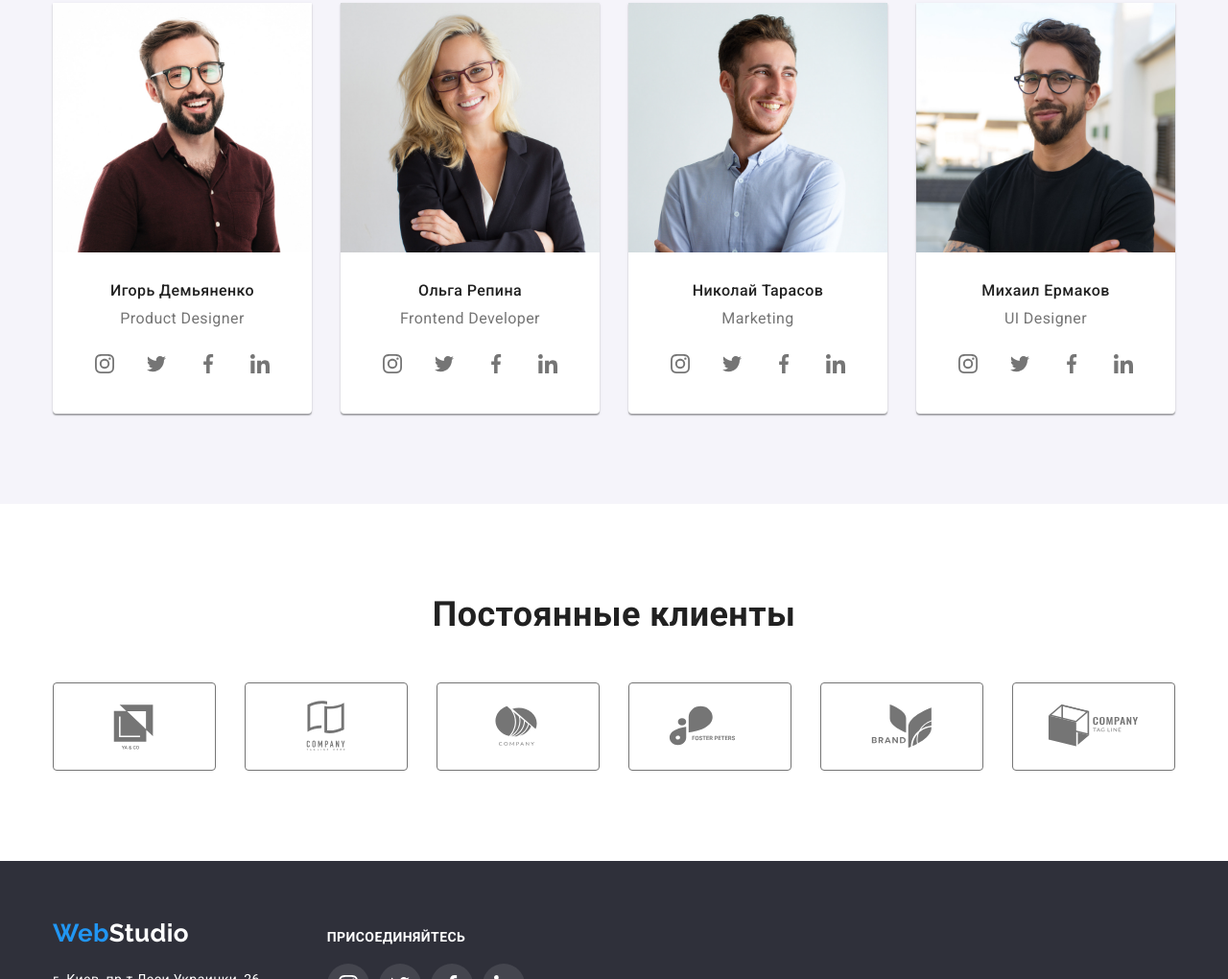
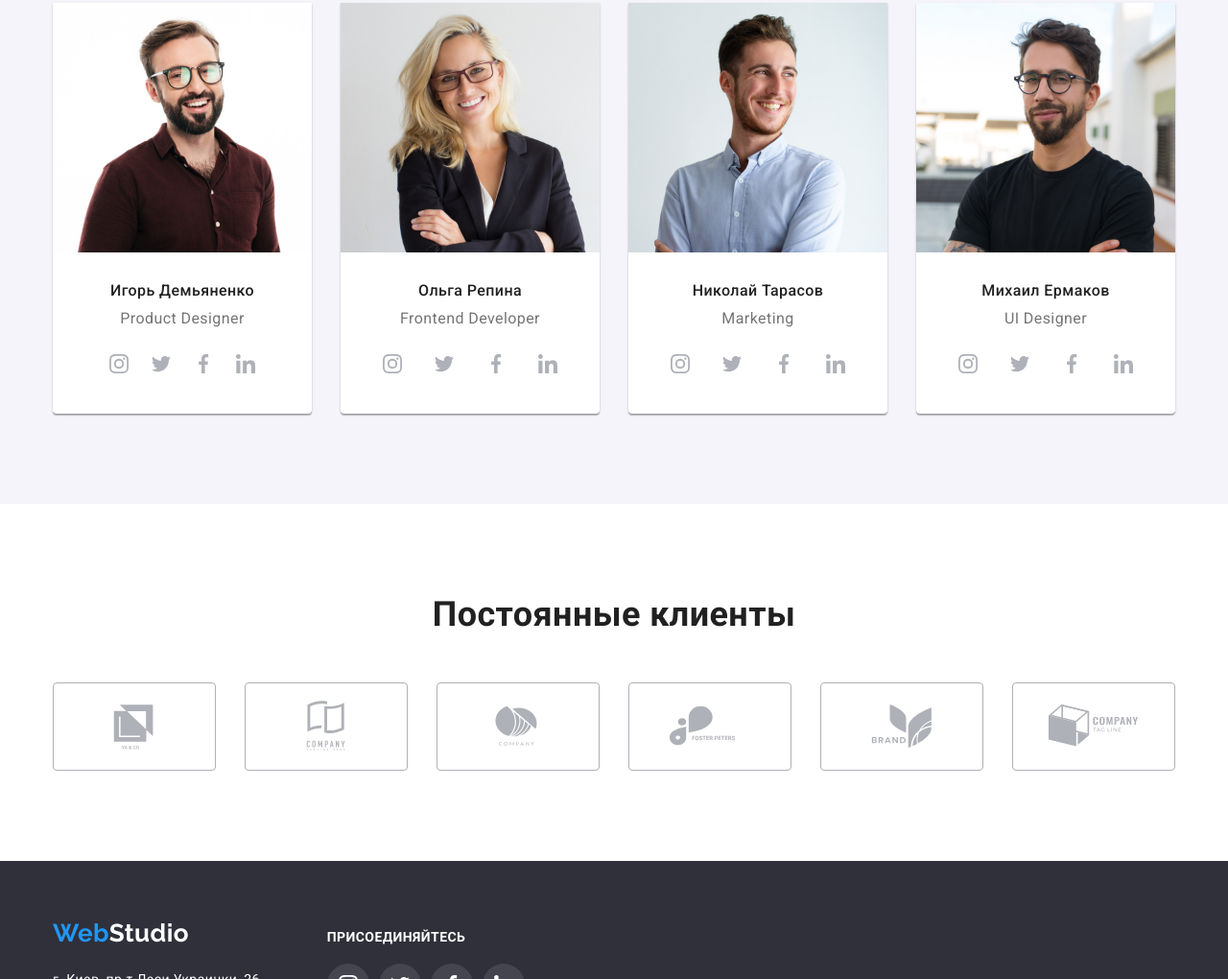
Before and after one commit to Dmitriyoley/goit-markup-hw-04, a plain HTML site: page index.html in a window 1280 px wide. Shown: the part 1780-2800 px from the top of the page at 96% size. Drawn offline with nearby package versions, Linux system fonts and the light colour scheme.

Commit message:
hw4-edits

```diff
--- a/css/styles.css
+++ b/css/styles.css
@@ -7,6 +7,7 @@
   --primery-text-color: #757575;
   --primery-white-color: #ffffff;
   --primery-title-color: #212121;
+  --primery-icon-color: #afb1b8;
   --accent-color: #2196f3;
   --secondary-bg-color: #2f303a;
   --third-bg-color: #f5f4fa;
@@ -59,7 +60,7 @@ height: auto;
 }
 /* Seite nav */
 .header {
-  border-bottom: 1px solid #ECECEC;
+  border-bottom: 1px solid #ececec;
 }
 .header-container {
   display: flex;
@@ -110,7 +111,7 @@ height: auto;
 .navi-contact {
   margin-left: auto;
 }
-.navi-contact-mail{
+.navi-contact-item {
   margin-right: 50px;
 }
 .navi-contact-mail,
@@ -139,8 +140,11 @@ height: auto;
 }
 /* Hero */
 .hero {
+  max-width: 1600px;
   padding-top: 200px;
   padding-bottom: 200px;
+  margin-left: auto;
+  margin-right: auto;
 
   background-color: var(--secondary-bg-color);
   letter-spacing: 0.06em;
@@ -180,13 +184,11 @@ background-repeat: no-repeat;
   cursor: pointer;
   border: none;
   border-radius: 4px;
-
 }
 /* Hang */
 .hang-list {
   display: flex;
   align-items: center;
-
 }
 .hang-item {
   margin-right: 30px;
@@ -196,6 +198,9 @@ background-repeat: no-repeat;
 }
 
 .hang-box {
+  display: flex;
+  align-items: center;
+  justify-content: center;
   margin-bottom: 30px;
   width: 270px;
   height: 120px;
@@ -203,9 +208,6 @@ background-repeat: no-repeat;
   border-radius: 4px;
 }
 
-.hang-icon {
-  margin: 25px 100px;
-}
 .hang-subtitle {
   margin-bottom: 10px;
   font-size: 14px;
@@ -233,7 +235,7 @@ background-repeat: no-repeat;
   line-height: 1.17;
   text-align: center;
 }
-.product-list{
+.product-list {
   display: flex;
   align-items: center;
 }
@@ -256,14 +258,14 @@ background-repeat: no-repeat;
 .team-list {
   display: flex;
   align-items: center;
+  justify-content: center;
 }
 .team-item {
   background: var(--primery-white-color);
-  box-shadow: 0px 1px 3px rgba(0, 0, 0, 0.12), 0px 1px 1px rgba(0, 0, 0, 0.14), 0px 2px 1px rgba(0, 0, 0, 0.2);
+  box-shadow: 0px 1px 3px rgba(0, 0, 0, 0.12), 0px 1px 1px rgba(0, 0, 0, 0.14),
+    0px 2px 1px rgba(0, 0, 0, 0.2);
   border-radius: 0px 0px 4px 4px;
-
 }
-
 
 .team-list .team-item + .team-item {
   margin-left: 30px;
@@ -300,9 +302,9 @@ background-repeat: no-repeat;
   width: 44px;
   height: 44px;
   border-radius: 50%;
-  color: var(--primery-text-color);
+  color: var(--primery-icon-color);
 }
-.team-icon-link:not(:last-child) {
+.team-icon-item:not(:last-child) {
   margin-right: 10px;
 }
 .team-icon-link:hover,
@@ -337,12 +339,11 @@ fill: var(--primery-white-color);
   display: flex;
   width: 170px;
   height: 92px;
-  border: 1px solid var(--primery-text-color);
+  border: 1px solid var(--primery-icon-color);
   border-radius: 4px;
   align-items: center;
   justify-content: center;
-  color: var(--primery-text-color);
-
+  color: var(--primery-icon-color);
 }
 
 .clients-link:hover,
@@ -374,7 +375,6 @@ fill: var(--primery-white-color);
 .page-filters-btn {
   padding: 6px 22px;
 
-
   background-color: var(--third-bg-color);
   color: var(--primery-title-color);
   cursor: pointer;
@@ -391,9 +391,7 @@ fill: var(--primery-white-color);
   background-color: var(--accent-color);
   color: var(--primery-white-color);
   box-shadow: 0px 2px 2px 0px rgba(0, 0, 0, 0.12),
-   0px 1px 2px 0px rgba(0, 0, 0, 0.08),
-   0px 3px 1px 0px rgba(0, 0, 0, 0.1);
-
+    0px 1px 2px 0px rgba(0, 0, 0, 0.08), 0px 3px 1px 0px rgba(0, 0, 0, 0.1);
 }
 .page-list {
   display: flex;
@@ -408,7 +406,7 @@ fill: var(--primery-white-color);
 .page-list-item:nth-child(3n) {
   margin-right: 0;
 }
-.page-list-item:nth-last-child(-n + 3){
+.page-list-item:nth-last-child(-n + 3) {
   margin-bottom: 0;
 }
 .page-item-link {
@@ -417,16 +415,14 @@ fill: var(--primery-white-color);
 }
 .page-item-link:hover,
 .page-item-link:focus {
-  box-shadow: 0px 1px 1px rgba(0, 0, 0, 0.12),
-   0px 4px 4px rgba(0, 0, 0, 0.06),
+  box-shadow: 0px 1px 1px rgba(0, 0, 0, 0.12), 0px 4px 4px rgba(0, 0, 0, 0.06),
     1px 4px 6px rgba(0, 0, 0, 0.16);
-
 }
 .page-item-box {
   padding: 20px 24px;
-  border-left: 1px solid #EEEEEE ;
-  border-bottom: 1px solid #EEEEEE ;
-  border-right: 1px solid #EEEEEE ;
+  border-left: 1px solid #eeeeee;
+  border-bottom: 1px solid #eeeeee;
+  border-right: 1px solid #eeeeee;
 }
 .page-subtitle {
   color: var(--primery-title-color);
@@ -448,7 +444,6 @@ fill: var(--primery-white-color);
 
   background-color: var(--secondary-bg-color);
   color: var(--primery-white-color);
-
 }
 .footer .container {
   display: flex;
@@ -466,7 +461,6 @@ fill: var(--primery-white-color);
   font-weight: 700;
   line-height: 1.19;
   text-decoration: none;
-
 }
 .footer-logo-first-part {
   color: var(--accent-color);
@@ -484,10 +478,10 @@ fill: var(--primery-white-color);
   color: var(--primery-white-color);
   line-height: 24px;
 }
- .footer-list-item{
+.footer-list-item {
   margin-bottom: 9px;
 }
-.footer-list-item:last-child{
+.footer-list-item:last-child {
   margin-bottom: 0;
 }
 .footer-mail,
@@ -503,15 +497,11 @@ fill: var(--primery-white-color);
 .footer-tel:focus {
   color: var(--accent-color);
 }
-.footer-social-box {
 
-}
 .footer-social-text {
   font-weight: 700;
   text-transform: uppercase;
   margin-bottom: 20px;
-
-
 }
 .footer-social-list {
   display: flex;
@@ -526,8 +516,7 @@ margin-bottom: 20px;
   height: 44px;
   border-radius: 50%;
   color: var(--primery-title-color);
-  background:var(--fourth-bg-color)
-
+  background: var(--fourth-bg-color);
 }
 .footer-social-link:hover,
 .footer-social-link:focus {
--- a/index.html
+++ b/index.html
@@ -118,28 +118,36 @@
                     <div class="team-item-box">
                         <h3  class="teammate-name">Игорь Демьяненко</h3>
                         <p  class="teammate-major">Product Designer</p>
-                        <div class="team-social">
+                        <ul class="team-social">
+                            <li>
                                 <a href="instagram.com" class="team-icon-link">
                                     <svg class="team-icon" width="20" height="20">
                                         <use href="./images/icons.svg#icon-instagram"></use>
                                     </svg>
                                 </a>
+                            </li>
+                            <li>
                                 <a href="twitter.com" class="team-icon-link">
                                     <svg class="team-icon" width="20" height="20">
                                         <use href="./images/icons.svg#icon-twitter"></use>
                                     </svg>
                                 </a>
+                            </li>
+                            <li>
                                 <a href="facebook.com" class="team-icon-link">
                                     <svg class="team-icon" width="20" height="20">
                                         <use href="./images/icons.svg#icon-facebook"></use>
                                     </svg>
                                 </a>
+                            </li>
+                            <li>
                                 <a href="linkedin.com" class="team-icon-link">
                                     <svg class="team-icon" width="20" height="20">
                                         <use href="./images/icons.svg#icon-linkedin"></use>
                                     </svg>
                                 </a>
-                        </div>
+                            </li>
+                        </ul>
                     </div>
                 </li>
                 <li class="team-item">
@@ -147,28 +155,36 @@
                     <div class="team-item-box">
                         <h3 class="teammate-name">Ольга Репина</h3>
                         <p class="teammate-major">Frontend Developer</p>
-                        <div class="team-social">
+                        <ul class="team-social">
+                            <li class="team-icon-item">
                                 <a href="instagram.com" class="team-icon-link">
                                     <svg class="team-icon" width="20" height="20">
                                         <use href="./images/icons.svg#icon-instagram"></use>
                                     </svg>
                                 </a>
+                            </li>
+                            <li class="team-icon-item">
                                 <a href="twitter.com" class="team-icon-link">
                                     <svg class="team-icon" width="20" height="20">
                                         <use href="./images/icons.svg#icon-twitter"></use>
                                     </svg>
                                 </a>
+                            </li>
+                            <li class="team-icon-item">
                                 <a href="facebook.com" class="team-icon-link">
                                     <svg class="team-icon" width="20" height="20">
                                         <use href="./images/icons.svg#icon-facebook"></use>
                                     </svg>
                                 </a>
+                            </li>
+                            <li class="team-icon-item">
                                 <a href="linkedin.com" class="team-icon-link">
                                     <svg class="team-icon" width="20" height="20">
                                         <use href="./images/icons.svg#icon-linkedin"></use>
                                     </svg>
                                 </a>
-                        </div>
+                            </li>
+                        </ul>
                     </div>
                 </li>
                 <li class="team-item">
@@ -176,28 +192,36 @@
                     <div class="team-item-box">
                         <h3 class="teammate-name">Николай Тарасов</h3>
                         <p class="teammate-major">Marketing</p>
-                        <div class="team-social">
+                        <ul class="team-social">
+                            <li class="team-icon-item">
                                 <a href="instagram.com" class="team-icon-link">
                                     <svg class="team-icon" width="20" height="20">
                                         <use href="./images/icons.svg#icon-instagram"></use>
                                     </svg>
                                 </a>
+                            </li>
+                            <li class="team-icon-item">
                                 <a href="twitter.com" class="team-icon-link">
                                     <svg class="team-icon" width="20" height="20">
                                         <use href="./images/icons.svg#icon-twitter"></use>
                                     </svg>
                                 </a>
+                            </li>
+                            <li class="team-icon-item">
                                 <a href="facebook.com" class="team-icon-link">
                                     <svg class="team-icon" width="20" height="20">
                                         <use href="./images/icons.svg#icon-facebook"></use>
                                     </svg>
                                 </a>
+                            </li>
+                            <li class="team-icon-item">
                                 <a href="linkedin.com" class="team-icon-link">
                                     <svg class="team-icon" width="20" height="20">
                                         <use href="./images/icons.svg#icon-linkedin"></use>
                                     </svg>
                                 </a>
-                        </div>
+                            </li>
+                        </ul>
                     </div>
                 </li>
                 <li class="team-item">
@@ -205,28 +229,36 @@
                     <div class="team-item-box">
                         <h3 class="teammate-name">Михаил Ермаков</h3>
                         <p class="teammate-major">UI Designer</p>
-                        <div class="team-social">
+                        <ul class="team-social">
+                            <li class="team-icon-item">
                                 <a href="instagram.com" class="team-icon-link">
                                     <svg class="team-icon" width="20" height="20">
                                         <use href="./images/icons.svg#icon-instagram"></use>
                                     </svg>
                                 </a>
+                            </li>
+                            <li class="team-icon-item">
                                 <a href="twitter.com" class="team-icon-link">
                                     <svg class="team-icon" width="20" height="20">
                                         <use href="./images/icons.svg#icon-twitter"></use>
                                     </svg>
                                 </a>
+                            </li>
+                            <li class="team-icon-item">
                                 <a href="facebook.com" class="team-icon-link">
                                     <svg class="team-icon" width="20" height="20">
                                         <use href="./images/icons.svg#icon-facebook"></use>
                                     </svg>
                                 </a>
+                            </li>
+                            <li class="team-icon-item">
                                 <a href="linkedin.com" class="team-icon-link">
                                     <svg class="team-icon" width="20" height="20">
                                         <use href="./images/icons.svg#icon-linkedin"></use>
                                     </svg>
                                 </a>
-                        </div>
+                            </li>
+                        </ul>
                     </div>
                 </li>
             </ul>
```
Lines whose indentation alone changed are shown as unchanged.
